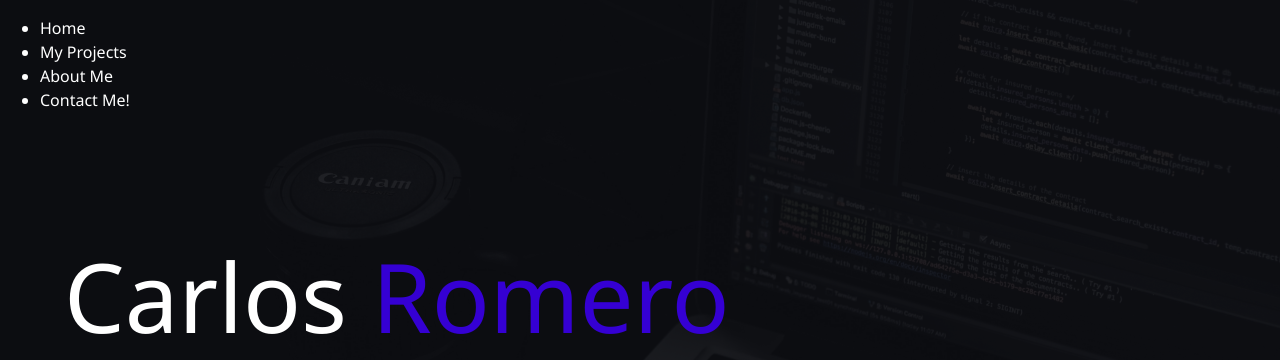
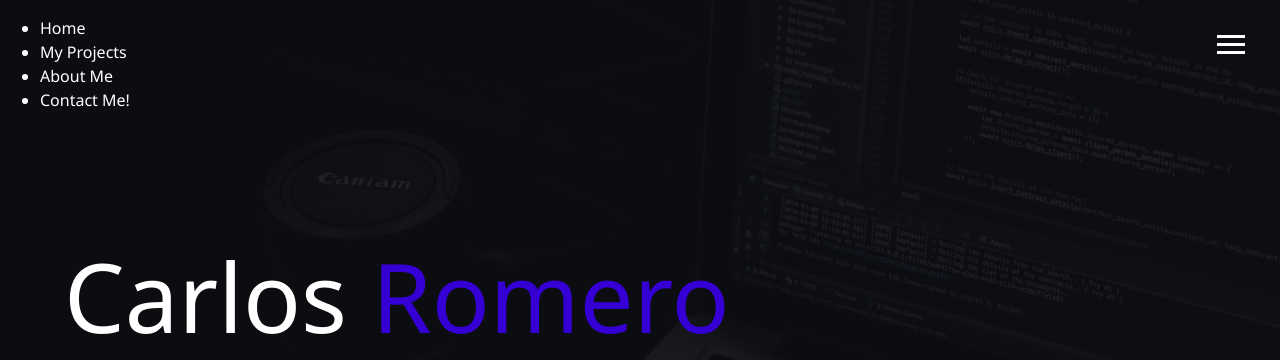
Before and after one commit to cmr378/Portfolio, a PHP site: page /dist/port.html in a window 1280 px wide. Shown: the top 360 px of the page. Run offline with PHP 8.4, Linux system fonts and the light colour scheme; some libraries are stand-ins or nearby versions.

Commit message:
menu button, java script and menu icon rotate

```diff
--- a/dist/css/main.css
+++ b/dist/css/main.css
@@ -1,3 +1,25 @@
+.menu-btn {
+  position: absolute;
+  z-index: 3;
+  right: 35px;
+  top: 35px;
+  cursor: pointer;
+  transition: all 0.5s ease-out; }
+  .menu-btn .btn-line {
+    width: 28px;
+    height: 3px;
+    margin: 0 0 5px 0;
+    background: white;
+    transition: all 0.5s ease-out; }
+  .menu-btn.close {
+    transform: rotate(180deg); }
+    .menu-btn.close .btn-line:nth-child(1) {
+      transform: rotate(45deg) translate(5px, 5px); }
+    .menu-btn.close .btn-line:nth-child(2) {
+      opacity: 0; }
+    .menu-btn.close .btn-line:nth-child(3) {
+      transform: rotate(-45deg) translate(6.5px, -6.5px); }
+
 * {
   box-sizing: border-box; }
 
--- a/dist/port.html
+++ b/dist/port.html
@@ -67,5 +67,6 @@
         <i class = "fab fa-twitter fa-2x"></i>
       </a>
   </main>
+  <script src = "js/main.js"></script>
 </body>
 </html>
--- /dev/null
+++ b/scss/_config.scss
@@ -0,0 +1,41 @@
+$primary-color: #0b0c10;
+$secondary-color: #3500D3;
+$show-home-image: true;
+$home-image: url(../img/b2.jpg);
+$background-opacity: 0.9;
+
+//function
+@mixin  easeOut{
+  transition: all 0.5s ease-out;
+}
+
+@mixin background {
+  @if $show-home-image {
+    &#bg-img{
+      background: $home-image;
+      background-size: cover;
+      background-repeat: no-repeat;
+      background-position: center center;
+
+      //pseudo element which is basically treated as a div with a class in html
+      &:after {
+        content:'';
+        //cover the entire body
+        position: absolute;
+        // starts at top right (0,0)
+        top:0;
+        right:0;
+
+        //covers the entire page from starting point
+        width:100%;
+        height:100%;
+
+        //overlay bg
+        z-index: -1;
+        background: rgba($primary-color,$background-opacity)
+
+      }
+
+    }
+  }
+}
--- /dev/null
+++ b/scss/_menu.scss
@@ -0,0 +1,39 @@
+//menu button
+
+.menu-btn{
+
+  position: absolute;
+  z-index: 3;
+  right: 35px;
+  top: 35px;
+  cursor: pointer;
+  @include easeOut;
+
+  .btn-line{
+    width: 28px;
+    height: 3px;
+    margin: 0 0 5px 0;
+    background: white;
+    @include easeOut;
+  }
+
+  //rotate menu icon into x
+  &.close{
+    transform: rotate(180deg);
+    .btn-line{
+      //line1 rotate
+      &:nth-child(1){
+        transform: rotate(45deg) translate(5px,5px);
+      }
+      //line2 hide
+      &:nth-child(2){
+        opacity:0;
+      }
+      //line3 rotate
+      &:nth-child(3){
+        transform: rotate(-45deg) translate(6.5px,-6.5px);
+      }
+    }
+  }
+
+}
--- a/scss/main.scss
+++ b/scss/main.scss
@@ -1,43 +1,5 @@
-$primary-color: #0b0c10;
-$secondary-color: #3500D3;
-$show-home-image: true;
-$home-image: url(../img/b2.jpg);
-$background-opacity: 0.9;
-
-//function
-@mixin  easeOut{
-  transition: all 0.5s ease-out;
-}
-
-@mixin background {
-  @if $show-home-image {
-    &#bg-img{
-      background: $home-image;
-      background-size: cover;
-      background-repeat: no-repeat;
-      background-position: center center;
-
-      &:after {
-        content:'';
-        //cover the entire body
-        position: absolute;
-        // starts at top right (0,0)
-        top:0;
-        right:0;
-
-        //covers the entire page from starting point
-        width:100%;
-        height:100%;
-
-        //overlay bg
-        z-index: -1;
-        background: rgba($primary-color,$background-opacity)
-
-      }
-
-    }
-  }
-}
+@import 'config';
+@import 'menu';
 
 *{
   box-sizing: border-box;
```
Also changed, not shown: dist/js/main.js (+33 -0 lines).
